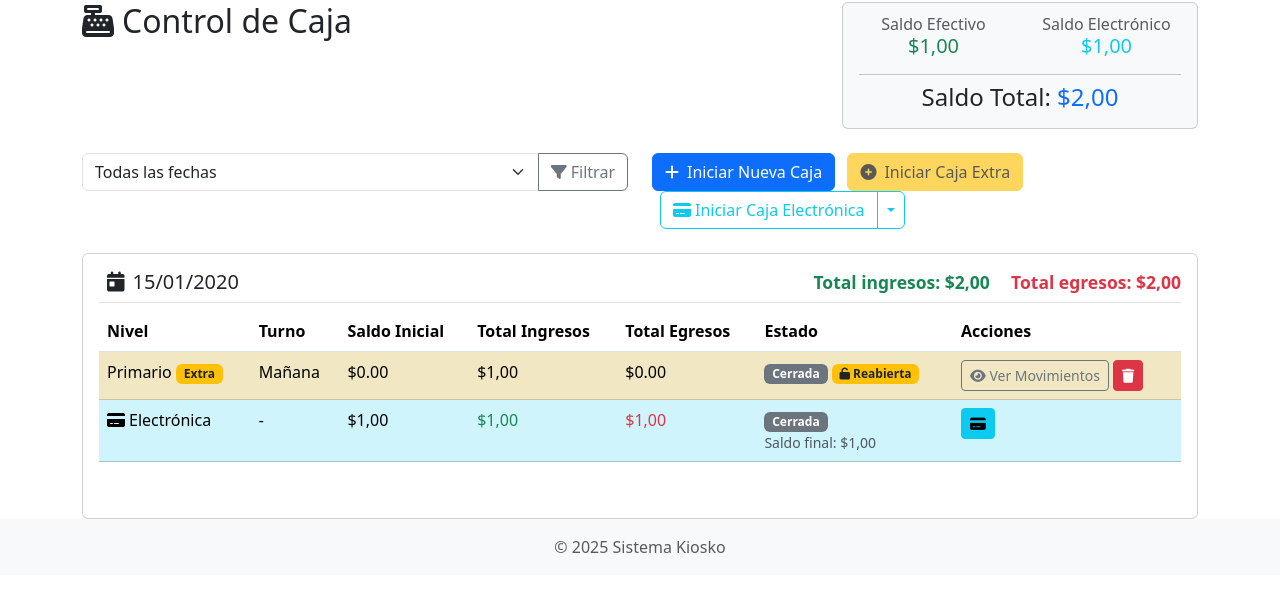
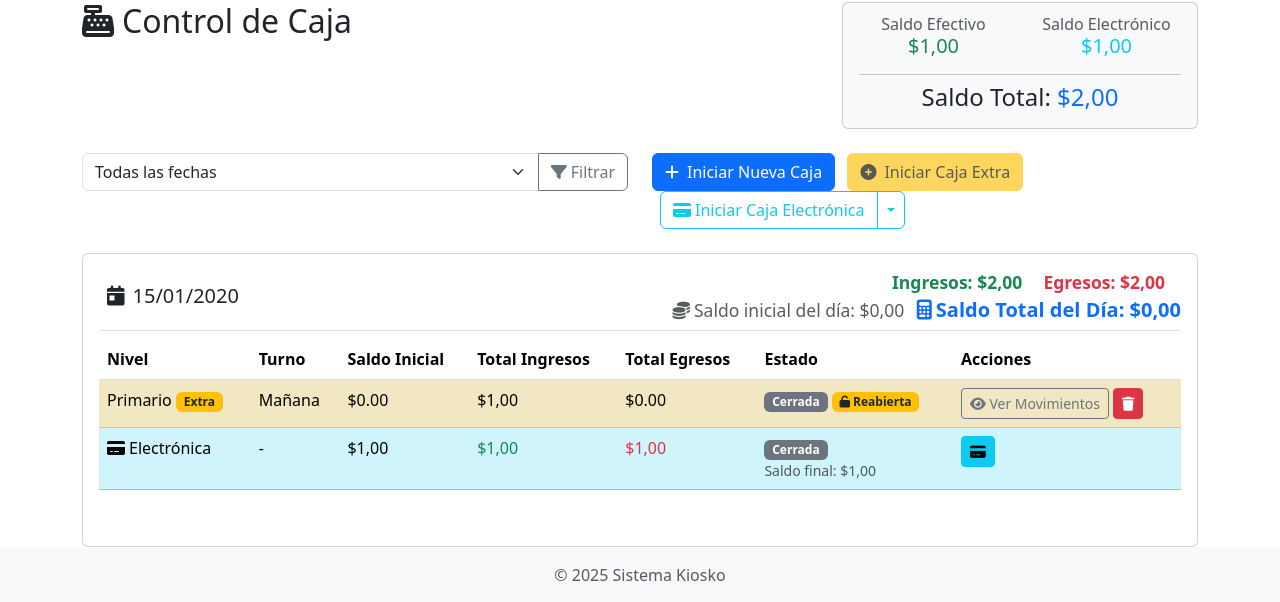
Before and after one commit to pfbrodon/kiosko, a Django app: page /caja/ in a window 1280 px wide. Shown: the part 102-704 px from the top of the page. Run offline with Django 5.2, Linux system fonts and the light colour scheme; a user stored in the database is signed in; tables that the repository leaves empty hold one stand-in row (values such as "Sample post").

Commit message:
saldos mejorados en la lista de cajas

```diff
--- a/caja/templates/lista_cajas.html
+++ b/caja/templates/lista_cajas.html
@@ -157,10 +157,21 @@
                                     <span class="badge bg-primary ms-2">HOY</span>
                                 {% endif %}
                             </span>
-                            <span>
-                                <span class="text-success small fw-bold me-3">Total ingresos: ${{ grupo.total_ingresos|floatformat:2 }}</span>
-                                <span class="text-danger small fw-bold">Total egresos: ${{ grupo.total_egresos|floatformat:2 }}</span>
-                            </span>
+                            <div class="d-flex flex-column align-items-end">
+                                <div class="mb-1">
+                                    <span class="text-success small fw-bold me-3">Ingresos: ${{ grupo.total_ingresos|floatformat:2 }}</span>
+                                    <span class="text-danger small fw-bold me-3">Egresos: ${{ grupo.total_egresos|floatformat:2 }}</span>
+                                </div>
+                                <div>
+                                    <span class="small text-muted me-2" title="Saldo inicial únicamente de la caja secundaria turno mañana">
+                                        <i class="fas fa-coins me-1"></i>Saldo inicial del día: ${{ grupo.saldo_inicial_dia|floatformat:2 }}
+                                    </span>
+                                    <span class="fw-bold {% if grupo.saldo_total_dia >= 0 %}text-primary{% else %}text-danger{% endif %}"
+                                          title="Saldo inicial + todos los ingresos - todos los egresos del día (incluye cajas electrónicas)">
+                                        <i class="fas fa-calculator me-1"></i>Saldo Total del Día: ${{ grupo.saldo_total_dia|floatformat:2 }}
+                                    </span>
+                                </div>
+                            </div>
                         </h5>
 
                         <!-- Tabla de cajas para esta fecha -->
--- a/caja/views.py
+++ b/caja/views.py
@@ -86,8 +86,10 @@ def lista_cajas(request):
     # Obtenemos el filtro de fecha si existe
     fecha_filtro = request.GET.get('fecha')
 
-    # Obtenemos fechas únicas para el dropdown del filtro
-    fechas_disponibles = CajaDiaria.objects.values_list('fecha', flat=True).distinct().order_by('-fecha')
+    # Obtenemos fechas únicas para el dropdown del filtro (cajas normales y electrónicas)
+    fechas_cajas_normales = CajaDiaria.objects.values_list('fecha', flat=True)
+    fechas_cajas_electronicas = CajaElectronica.objects.values_list('fecha', flat=True)
+    fechas_disponibles = sorted(set(list(fechas_cajas_normales) + list(fechas_cajas_electronicas)), reverse=True)
 
     # Obtenemos todas las cajas ordenadas por fecha (descendente)
     cajas_query = CajaDiaria.objects.all()
@@ -132,13 +134,28 @@ def lista_cajas(request):
             total_ingresos_dia += caja_elec.get_total_ingresos()
             total_egresos_dia += caja_elec.get_total_egresos()
 
+        # El saldo inicial del día es único: SOLO de la caja secundaria turno mañana
+        saldo_inicial_dia = Decimal('0')
+
+        # Buscar la caja secundaria turno mañana (que tiene el saldo inicial del día)
+        caja_secundaria_manana = next((caja for caja in cajas_fecha
+                                     if caja.nivel == 'S' and caja.turno == 'M' and not caja.es_extra), None)
+        if caja_secundaria_manana:
+            saldo_inicial_dia = caja_secundaria_manana.saldo_inicial
+
+        # Calcular saldo total del día: saldo_inicial + ingresos - egresos
+        # Nota: Los ingresos ya incluyen los de cajas electrónicas
+        saldo_total_dia = saldo_inicial_dia + total_ingresos_dia - total_egresos_dia
+
         cajas_por_fecha.append({
             'fecha': fecha,
             'cajas': cajas_fecha,
             'cajas_electronicas': cajas_electronicas_fecha,
             'es_hoy': fecha == today,
             'total_ingresos': total_ingresos_dia,
-            'total_egresos': total_egresos_dia
+            'total_egresos': total_egresos_dia,
+            'saldo_inicial_dia': saldo_inicial_dia,
+            'saldo_total_dia': saldo_total_dia
         })
 
     # Verificar si hay cajas abiertas (en proceso)
```
